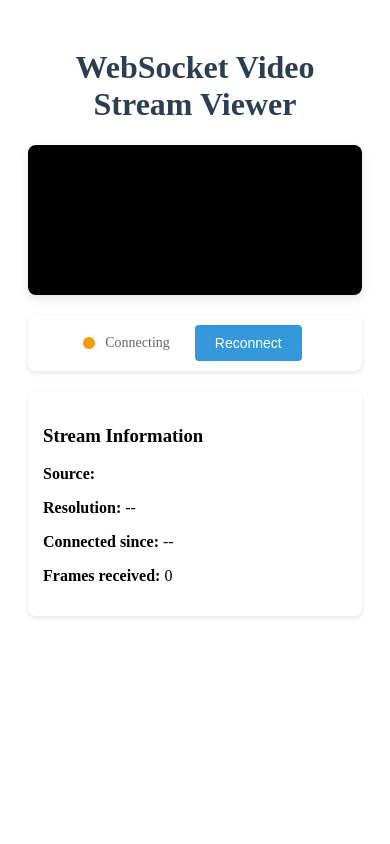
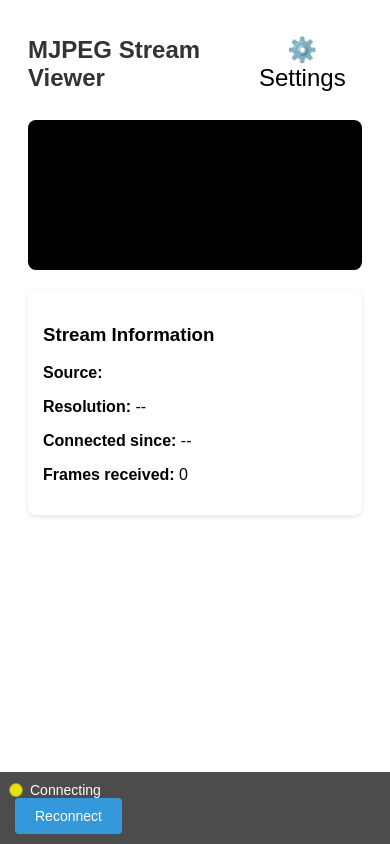
Before and after one commit to lipoforall/ws-mjpeg-relay, a React (Create React App) app in the folder client/: page / in a window 390 px wide. Built offline with nearby package versions, Linux system fonts and the light colour scheme; no server answers.

Commit message:
Implement API endpoint for dynamic WebSocket configuration updates in server.js. Enhance client UI with settings button and responsive design adjustments in App.js and App.css. Add JSON body parsing middleware for improved request handling.

```diff
--- a/client/src/App.css
+++ b/client/src/App.css
@@ -2,102 +2,104 @@
   max-width: 1200px;
   margin: 0 auto;
   padding: 20px;
-  text-align: center;
+  font-family: Arial, sans-serif;
 }
 
-.title {
-  color: #2c3e50;
+.header {
+  display: flex;
+  justify-content: space-between;
+  align-items: center;
+  margin-bottom: 20px;
+}
+
+.header h1 {
+  margin: 0;
+  color: #333;
+  font-size: 24px;
+}
+
+.settings-button {
+  background: none;
+  border: none;
+  font-size: 24px;
+  cursor: pointer;
+  padding: 8px;
+  border-radius: 50%;
+  transition: background-color 0.2s;
+}
+
+.settings-button:hover {
+  background-color: rgba(0, 0, 0, 0.1);
 }
 
 .video-container {
-  margin: 20px auto;
+  position: relative;
+  width: 100%;
   background-color: #000;
   border-radius: 8px;
   overflow: hidden;
-  box-shadow: 0 4px 10px rgba(0,0,0,0.1);
+}
+
+.video-container img {
+  width: 100%;
+  height: auto;
+  display: block;
 }
 
 .controls {
-  margin: 20px 0;
+  position: absolute;
+  bottom: 0;
+  left: 0;
+  right: 0;
   padding: 10px;
-  background-color: #fff;
-  border-radius: 8px;
-  box-shadow: 0 2px 5px rgba(0,0,0,0.1);
-  display: flex;
-  align-items: center;
-  justify-content: center;
-  gap: 20px;
+  background: rgba(0, 0, 0, 0.7);
+  color: white;
 }
 
 .status-container {
   display: flex;
   align-items: center;
-  gap: 10px;
+  gap: 8px;
 }
 
 .status-led {
   width: 12px;
   height: 12px;
   border-radius: 50%;
-  position: relative;
-  background-color: #ccc;
-}
-
-.status-led::before {
-  content: '';
-  position: absolute;
-  top: 0;
-  left: 0;
-  right: 0;
-  bottom: 0;
-  border-radius: 50%;
-  animation: pulse 1.5s ease-in-out infinite;
+  background-color: #ff0000;
 }
 
 .status-led.connected {
-  background-color: #27ae60;
+  background-color: #00ff00;
+  animation: pulse 1.5s infinite;
 }
 
-.status-led.connected::before {
-  background-color: #27ae60;
-  opacity: 0.4;
+.status-led.connecting {
+  background-color: #ffff00;
+  animation: pulse 1.5s infinite;
 }
 
 .status-led.disconnected {
-  background-color: #e74c3c;
-}
-
-.status-led.disconnected::before {
-  background-color: #e74c3c;
-  opacity: 0.4;
-}
-
-.status-led.connecting {
-  background-color: #f39c12;
-}
-
-.status-led.connecting::before {
-  background-color: #f39c12;
-  opacity: 0.4;
+  background-color: #ff0000;
 }
 
 .status-text {
   font-size: 14px;
-  color: #666;
+  color: #fff;
 }
 
 @keyframes pulse {
   0% {
     transform: scale(1);
-    opacity: 0.4;
+    opacity: 1;
   }
   50% {
-    transform: scale(1.5);
-    opacity: 0;
+    transform: scale(1.2);
+    opacity: 0.7;
   }
   100% {
     transform: scale(1);
-    opacity: 0.4;
+    opacity: 1;
   }
 }
 
--- a/client/src/App.js
+++ b/client/src/App.js
@@ -1,4 +1,5 @@
 import React, { useEffect, useRef, useState } from 'react';
+import Settings from './components/Settings';
 import './App.css';
 
 function App() {
@@ -10,6 +11,7 @@ function App() {
   const [connectedSince, setConnectedSince] = useState('--');
   const [framesReceived, setFramesReceived] = useState(0);
   const connectionTimeRef = useRef(null);
+  const [showSettings, setShowSettings] = useState(false);
 
   const updateConnectionTime = () => {
     if (connectionTimeRef.current) {
@@ -105,9 +107,22 @@ function App() {
     };
   }, []);
 
+  const handleSettingsChange = () => {
+    // Reconnect WebSocket with new settings
+    if (wsRef.current) {
+      wsRef.current.close();
+    }
+    connectWebSocket();
+  };
+
   return (
     <div className="container">
-      <h1 className="title">WebSocket Video Stream Viewer</h1>
+      <div className="header">
+        <h1>MJPEG Stream Viewer</h1>
+        <button className="settings-button" onClick={() => setShowSettings(true)}>
+          ⚙️ Settings
+        </button>
+      </div>
 
       <div className="video-container">
         <canvas ref={canvasRef} style={{ display: 'block', maxWidth: '100%', margin: '0 auto' }} />
@@ -134,6 +149,15 @@ function App() {
         <p><strong>Connected since:</strong> {connectedSince}</p>
         <p><strong>Frames received:</strong> {framesReceived}</p>
       </div>
+
+      {showSettings && (
+        <Settings
+          onClose={() => {
+            setShowSettings(false);
+            handleSettingsChange();
+          }}
+        />
+      )}
     </div>
   );
 }
--- /dev/null
+++ b/client/src/components/Settings.css
@@ -0,0 +1,110 @@
+.settings-overlay {
+  position: fixed;
+  top: 0;
+  left: 0;
+  right: 0;
+  bottom: 0;
+  background-color: rgba(0, 0, 0, 0.5);
+  display: flex;
+  justify-content: center;
+  align-items: center;
+  z-index: 1000;
+}
+
+.settings-modal {
+  background-color: #1a1a1a;
+  padding: 2rem;
+  border-radius: 8px;
+  box-shadow: 0 4px 6px rgba(0, 0, 0, 0.1);
+  width: 90%;
+  max-width: 500px;
+  color: #fff;
+}
+
+.settings-modal h2 {
+  margin: 0 0 1.5rem 0;
+  color: #fff;
+  font-size: 1.5rem;
+}
+
+.form-group {
+  margin-bottom: 1.5rem;
+}
+
+.form-group label {
+  display: block;
+  margin-bottom: 0.5rem;
+  color: #ccc;
+}
+
+.form-group input {
+  width: 100%;
+  padding: 0.75rem;
+  border: 1px solid #333;
+  border-radius: 4px;
+  background-color: #2a2a2a;
+  color: #fff;
+  font-size: 1rem;
+}
+
+.form-group input:focus {
+  outline: none;
+  border-color: #007bff;
+  box-shadow: 0 0 0 2px rgba(0, 123, 255, 0.25);
+}
+
+.button-group {
+  display: flex;
+  justify-content: flex-end;
+  gap: 1rem;
+  margin-top: 1.5rem;
+}
+
+.button {
+  padding: 0.75rem 1.5rem;
+  border: none;
+  border-radius: 4px;
+  font-size: 1rem;
+  cursor: pointer;
+  transition: background-color 0.2s;
+}
+
+.button:disabled {
+  opacity: 0.7;
+  cursor: not-allowed;
+}
+
+.button.primary {
+  background-color: #007bff;
+  color: white;
+}
+
+.button.primary:hover:not(:disabled) {
+  background-color: #0056b3;
+}
+
+.button.secondary {
+  background-color: #6c757d;
+  color: white;
+}
+
+.button.secondary:hover:not(:disabled) {
+  background-color: #545b62;
+}
+
+.message {
+  margin: 1rem 0;
+  padding: 0.75rem;
+  border-radius: 4px;
+  text-align: center;
+}
+
+.message.success {
+  background-color: #28a745;
+  color: white;
+}
+
+.message.error {
+  background-color: #dc3545;
+  color: white;
+}
--- /dev/null
+++ b/client/src/components/Settings.js
@@ -0,0 +1,86 @@
+import React, { useState, useEffect } from 'react';
+import './Settings.css';
+
+function Settings({ onClose }) {
+  const [streamAddress, setStreamAddress] = useState('');
+  const [isSaving, setIsSaving] = useState(false);
+  const [message, setMessage] = useState('');
+
+  useEffect(() => {
+    // Fetch current settings when component mounts
+    fetch('/api/config')
+      .then(response => response.json())
+      .then(data => {
+        if (data && data.sourceWebSocket) {
+          setStreamAddress(data.sourceWebSocket);
+        }
+      })
+      .catch(error => {
+        console.error('Error fetching config:', error);
+        setMessage('Error loading settings');
+      });
+  }, []);
+
+  const handleSubmit = async (e) => {
+    e.preventDefault();
+    setIsSaving(true);
+    setMessage('');
+
+    try {
+      const response = await fetch('/api/config', {
+        method: 'POST',
+        headers: {
+          'Content-Type': 'application/json',
+        },
+        body: JSON.stringify({
+          sourceWebSocket: streamAddress
+        })
+      });
+
+      if (response.ok) {
+        setMessage('Settings saved successfully');
+        // Wait a bit before closing to show the success message
+        setTimeout(() => {
+          onClose();
+        }, 1500);
+      } else {
+        setMessage('Error saving settings');
+      }
+    } catch (error) {
+      console.error('Error saving settings:', error);
+      setMessage('Error saving settings');
+    } finally {
+      setIsSaving(false);
+    }
+  };
+
+  return (
+    <div className="settings-overlay">
+      <div className="settings-modal">
+        <h2>Stream Settings</h2>
+        <form onSubmit={handleSubmit}>
+          <div className="form-group">
+            <label htmlFor="streamAddress">Stream Address:</label>
+            <input
+              type="text"
+              id="streamAddress"
+              value={streamAddress}
+              onChange={(e) => setStreamAddress(e.target.value)}
+              placeholder="ws://example.com/ws"
+              required
+            />
+          </div>
+          {message && <div className={`message ${message.includes('Error') ? 'error' : 'success'}`}>{message}</div>}
+          <div className="button-group">
+            <button type="button" onClick={onClose} className="button secondary">Cancel</button>
+            <button type="submit" className="button primary" disabled={isSaving}>
+              {isSaving ? 'Saving...' : 'Save'}
+            </button>
+          </div>
+        </form>
+      </div>
+    </div>
+  );
+}
+
+export default Settings;
```
Also changed, not shown: 1 other file (tests, documents, lock files or other folders).
